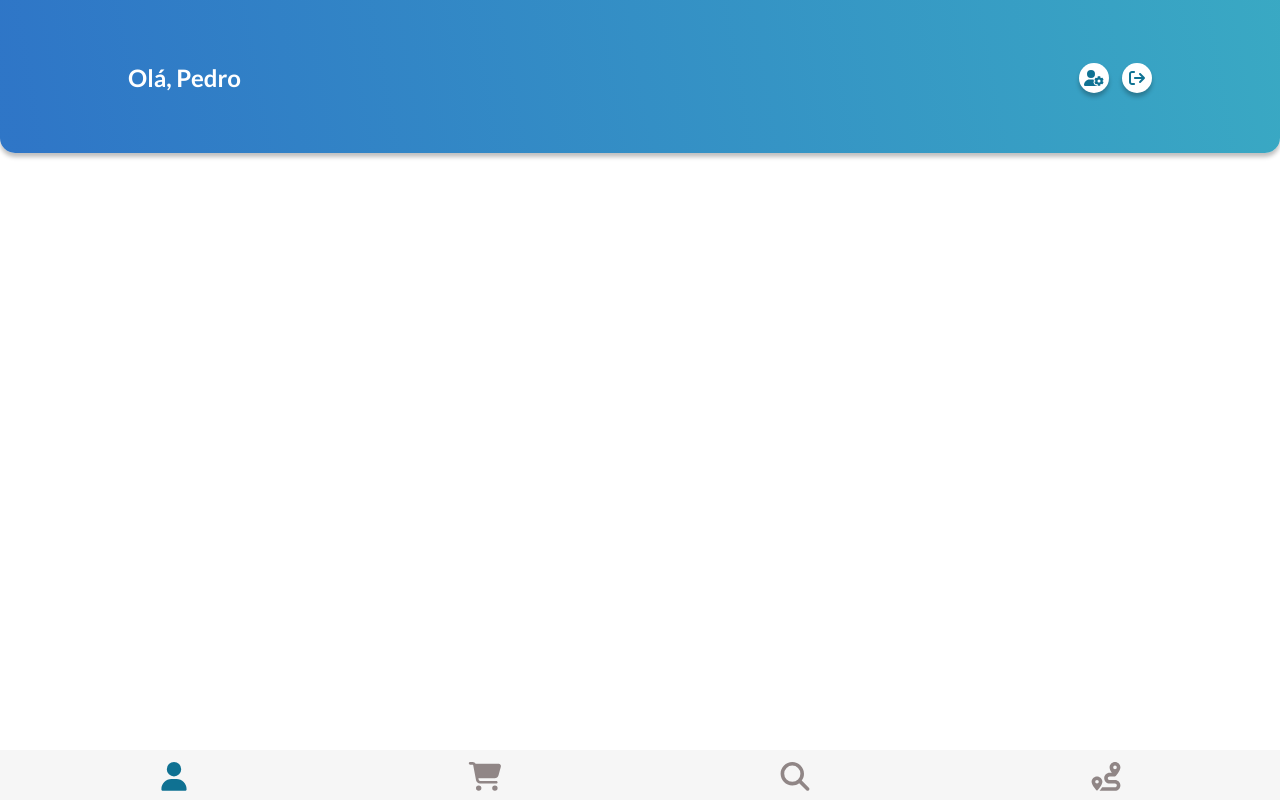
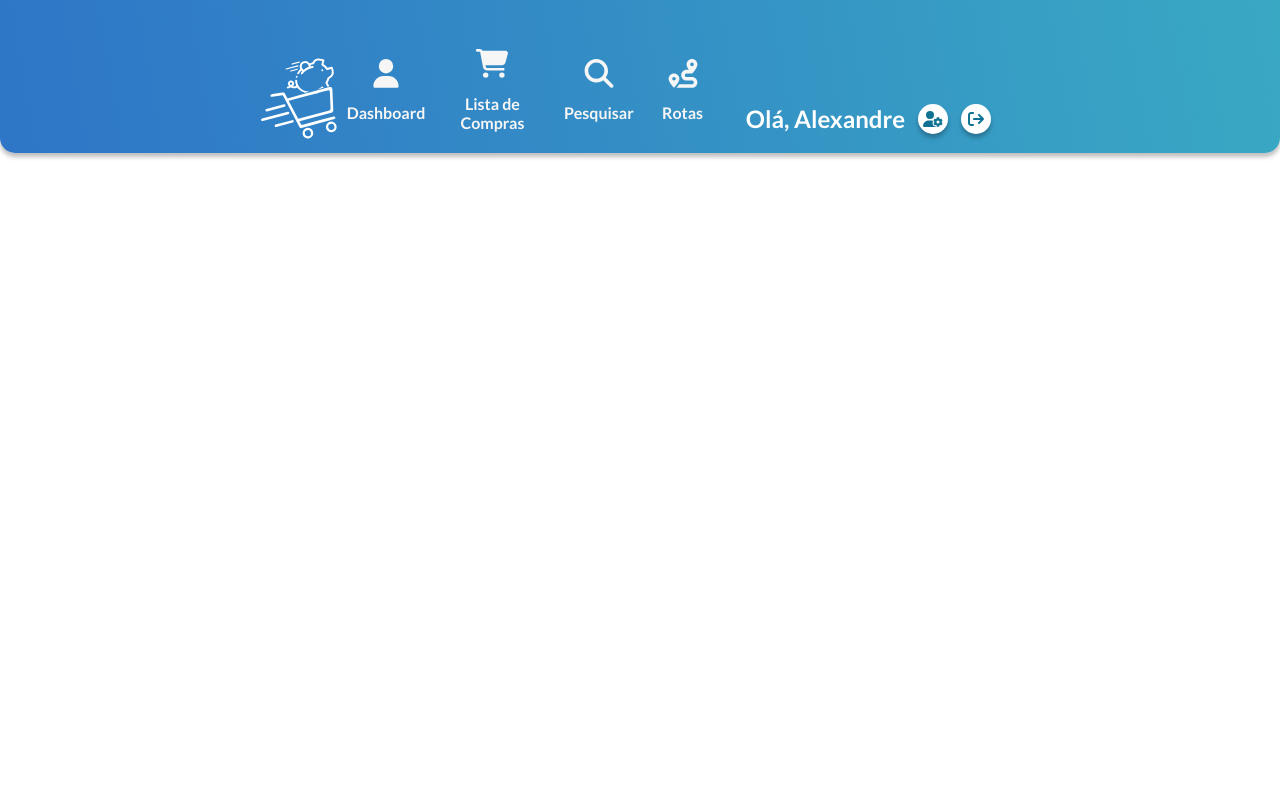
Before and after one commit to alexandresilvacarreira/groceryroutepro-frontend-prod, an Angular app: page /dashboard in a window 1280 px wide. Built offline with nearby package versions, Linux system fonts and the light colour scheme.

Commit message:
DESKTOP-NAVBAR - Terminada

```diff
--- a/src/app/app.module.ts
+++ b/src/app/app.module.ts
@@ -13,6 +13,7 @@ import {HeaderDashboardComponent} from "./components/header-dashboard/header-das
 import {DashboardComponent} from "./pages/dashboard/dashboard.component";
 import {MobileNavbarComponent} from "./components/mobile-navbar/mobile-navbar.component";
 import {SignupComponent} from "./pages/signup/signup.component";
+import { DesktopNavbarComponent } from './components/desktop-navbar/desktop-navbar.component';
 
 @NgModule({
   declarations: [
@@ -22,7 +23,8 @@ import {SignupComponent} from "./pages/signup/signup.component";
     HeaderDashboardComponent,
     DashboardComponent,
     MobileNavbarComponent,
-    SignupComponent
+    SignupComponent,
+    DesktopNavbarComponent
   ],
   imports: [
     BrowserModule,
--- /dev/null
+++ b/src/app/components/desktop-navbar/desktop-navbar.component.html
@@ -0,0 +1,38 @@
+<div class="desktop-dashboard">
+
+  <div class="all-wrapper">
+    <div class="logo">
+      <img src="assets/images/gorceryroutepro_logo_white.svg"/>
+    </div>
+
+
+    <div class="options-wrapper">
+      <div class="icons-wrapper">
+
+        <a [routerLink]="'/dashboard'" [routerLinkActive]="'active'">
+          <fa-icon [icon]="faUser"></fa-icon>
+          <h4>Dashboard</h4>
+        </a>
+        <a [routerLink]="'faltameter'" [routerLinkActive]="'active'">
+          <fa-icon [icon]="faCartShopping"></fa-icon>
+          <h4>Lista de Compras</h4>
+        </a>
+        <a [routerLink]="'faltameter'" [routerLinkActive]="'active'">
+          <fa-icon [icon]="faSearch"></fa-icon>
+          <h4>Pesquisar</h4>
+        </a>
+        <a class="last" [routerLink]="'faltameter'" [routerLinkActive]="'active'">
+          <fa-icon [icon]="faRoute"></fa-icon>
+          <h4>Rotas</h4>
+        </a>
+
+      </div>
+
+      <div class="tab-wrapper">
+        <div class="greeting"><h2>Olá, Alexandre</h2></div>
+        <fa-icon [icon]="faUserGear"></fa-icon>
+        <fa-icon [icon]="faArrowRightFromBracket"></fa-icon>
+      </div>
+    </div>
+  </div>
+</div>
--- /dev/null
+++ b/src/app/components/desktop-navbar/desktop-navbar.component.scss
@@ -0,0 +1,100 @@
+.desktop-dashboard {
+  display: flex;
+  align-items: center;
+  height: 153px;
+  border-radius: 0 0 15px 15px;
+  background: linear-gradient(260deg, rgba(33, 158, 188, 0.89) 0%, rgba(21, 101, 192, 0.89) 98.41%);
+  box-shadow: 0 4px 4px 0 rgba(0, 0, 0, 0.25);
+  width: 100%;
+
+
+  .all-wrapper {
+    display: flex;
+    width: 60%;
+    height: 130px;
+    margin-top: auto;
+    margin-left: auto;
+    margin-right: auto;
+
+
+    .logo {
+      display: flex;
+      height: 150px;
+      align-items: center;
+      width: 10%;
+
+      img {
+        height: 90px;
+        width: 90px;
+      }
+    }
+
+    .options-wrapper {
+
+      display: flex;
+      align-items: flex-end;
+      width: 90%;
+
+      .icons-wrapper {
+        display: flex;
+        width: 55%;
+        align-items: center;
+
+
+        a {
+          display: flex;
+          flex-direction: column;
+          align-items: center;
+          color: #f6f6f6;
+          width: 28%;
+          margin: 0;
+          text-decoration: none;
+
+          &.last {
+            width: 16%;
+
+            fa-icon {
+
+            }
+          }
+
+          fa-icon {
+            transform: scale(1.8);
+          }
+
+          h4 {
+            text-align: center;
+          }
+
+        }
+      }
+
+      .tab-wrapper {
+        display: flex;
+        width: 45%;
+        justify-content: center;
+        align-items: center;
+
+        .greeting {
+          color: #FFFFFF;
+
+        }
+
+        fa-icon {
+          display: flex;
+          width: 30px;
+          height: 30px;
+          color: #0F7293;
+          background-color: #FFFFFF;
+          border-radius: 50%;
+          align-items: center;
+          justify-content: center;
+          margin-left: 13px;
+          flex-shrink: 0;
+          box-shadow: 0 4px 4px 0 rgba(0, 0, 0, 0.25);
+
+        }
+      }
+    }
+  }
+}
--- /dev/null
+++ b/src/app/components/desktop-navbar/desktop-navbar.component.ts
@@ -0,0 +1,22 @@
+import { Component } from '@angular/core';
+import {faSearch} from "@fortawesome/free-solid-svg-icons/faSearch";
+import {faCartShopping} from "@fortawesome/free-solid-svg-icons/faCartShopping";
+import {faRoute} from "@fortawesome/free-solid-svg-icons/faRoute";
+import {faUser} from "@fortawesome/free-solid-svg-icons/faUser";
+import {faUserGear} from "@fortawesome/free-solid-svg-icons/faUserGear";
+import {faArrowRightFromBracket} from "@fortawesome/free-solid-svg-icons/faArrowRightFromBracket";
+
+@Component({
+  selector: 'app-desktop-navbar',
+  templateUrl: './desktop-navbar.component.html',
+  styleUrls: ['./desktop-navbar.component.scss']
+})
+export class DesktopNavbarComponent {
+
+    protected readonly faSearch = faSearch;
+    protected readonly faCartShopping = faCartShopping;
+    protected readonly faRoute = faRoute;
+    protected readonly faUser = faUser;
+  protected readonly faUserGear = faUserGear;
+  protected readonly faArrowRightFromBracket = faArrowRightFromBracket;
+}
--- a/src/app/pages/dashboard/dashboard.component.html
+++ b/src/app/pages/dashboard/dashboard.component.html
@@ -1,2 +1 @@
-<app-header-dashboard></app-header-dashboard>
-<app-mobile-navbar></app-mobile-navbar>
+<app-desktop-navbar></app-desktop-navbar>
```
Also changed, not shown: 1 other file (tests, documents, lock files or other folders).
